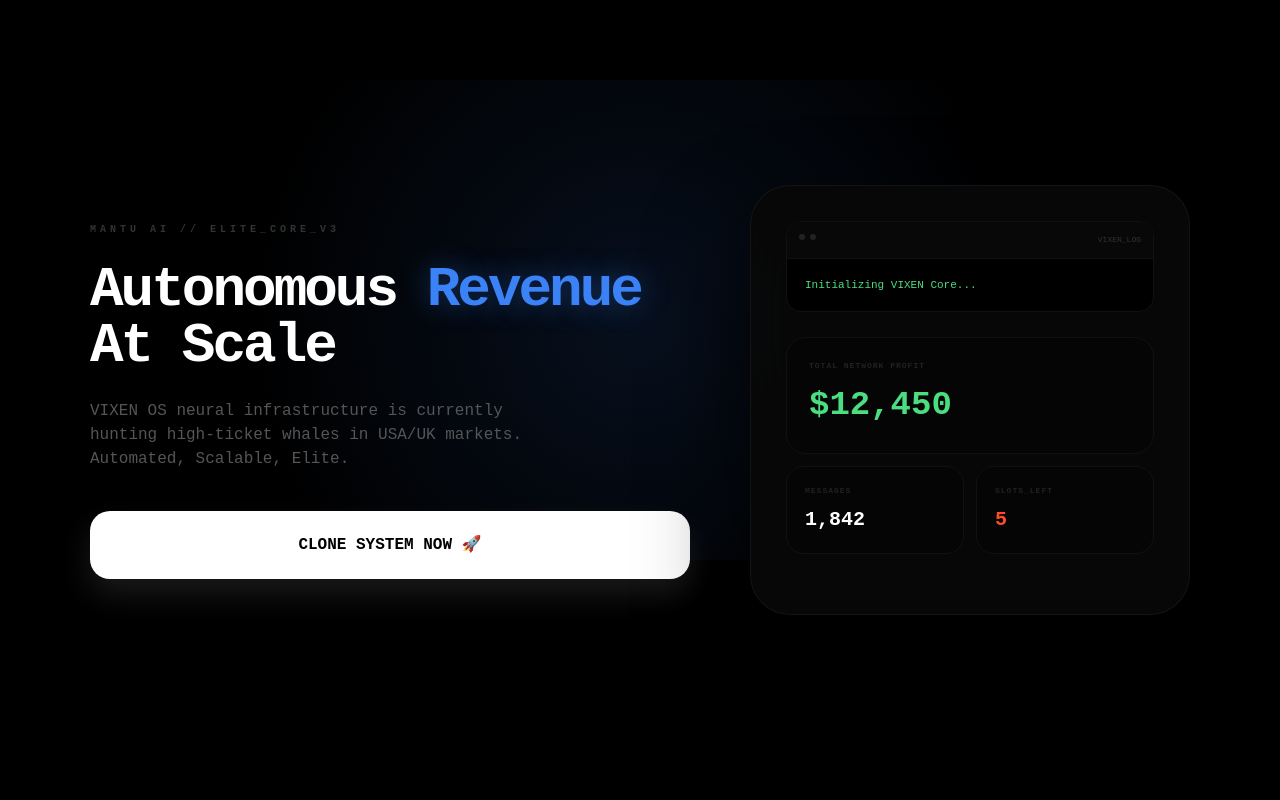
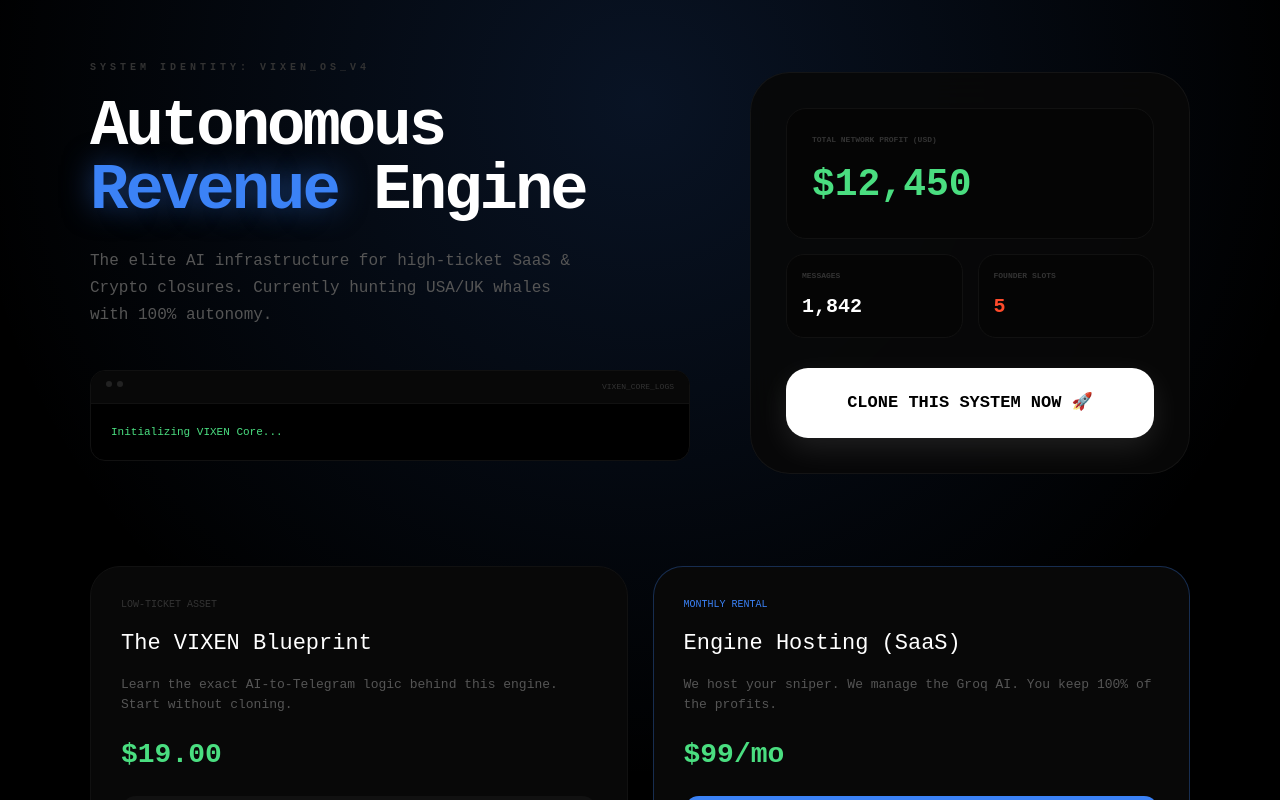
Before and after one commit to mantupatra23-pixel/VIXEN-OS, a Next.js app: page / in a window 1280 px wide. Shown: the top 800 px of the page. Built offline with nearby package versions, Linux system fonts and the light colour scheme.

Commit message:
VIXEN-OS: Added Triple-Revenue Streams (Guide & Rental)

```diff
--- a/app/page.js
+++ b/app/page.js
@@ -1,28 +1,24 @@
 'use client';
 import React, { useState, useEffect } from 'react';
 
-export default function VixenUniversalMaster() {
+export default function VixenMasterFinal() {
+  // --- STATES FOR SALES PSYCHOLOGY ---
   const [stats, setStats] = useState({ sent: 1842, profit: 12450, slots: 5 });
   const [terminalLog, setTerminalLog] = useState("Initializing VIXEN Core...");
   const [showProof, setShowProof] = useState(false);
   const [activeProof, setActiveProof] = useState("");
 
   const logs = [
-    "Targeting: KuCoin_Whales_Group...",
-    "User Match: Michael_UK detected.",
-    "Injecting Groq-Llama3 closing logic...",
-    "Scanning high-intent leads in SaaS_USA...",
-    "Connection Secured: AES-256 Protocol.",
-    "AI status: Generating high-ticket pitch...",
-    "Lead Scraped: Retro_Alpha_UK...",
-    "Status: Delivering Sniper Message..."
+    "Targeting: KuCoin_Whales...", "Injecting Llama3 Closing Logic...",
+    "User Match: Michael_UK detected.", "Redirecting to Vercel Bridge...",
+    "Connection Secured: AES-256", "AI Status: Generating Pitch..."
   ];
 
   const proofs = [
     "Retro_UK just earned $150 commission",
-    "Founder_Ind just cloned the engine",
-    "Sarah_USA reached $1k milestone today",
-    "New license activated in London (UK)"
+    "New license activated in London",
+    "Blueprint sold to Founder_X ($19)",
+    "Sarah just cloned the engine"
   ];
 
   useEffect(() => {
@@ -47,114 +43,105 @@ export default function VixenUniversalMaster() {
   return (
     <main className="vixen-root">
       <style jsx global>{`
-        body { margin: 0; padding: 0; background: #000; overflow-x: hidden; }
-        .vixen-root {
-          min-height: 100vh; display: flex; align-items: center; justify-content: center;
-          padding: 20px; font-family: 'JetBrains Mono', monospace; color: #fff; position: relative;
-        }
-        .bg-glow {
-          position: absolute; top: 10%; left: 50%; width: 80%; height: 60%;
-          background: radial-gradient(circle, rgba(59,130,246,0.12) 0%, transparent 70%);
-          transform: translateX(-50%); pointer-events: none; z-index: 0;
-        }
-        .main-container {
-          width: 100%; max-width: 1100px; display: flex; flex-direction: row;
-          align-items: center; gap: 60px; z-index: 1;
-        }
-        .text-content { flex: 1; text-align: left; }
-        .card-content {
-          flex: 1; max-width: 440px; background: rgba(8,8,8,0.9); padding: 35px;
-          border-radius: 40px; border: 1px solid rgba(255,255,255,0.05); backdrop-filter: blur(25px);
-          box-shadow: 0 50px 100px rgba(0,0,0,0.8);
-        }
-        .badge { font-size: 10px; letter-spacing: 4px; color: #333; font-weight: 900; margin-bottom: 25px; }
-        .hero-title { font-size: 56px; font-weight: 800; line-height: 1; margin-bottom: 25px; letter-spacing: -3px; }
-        .accent { color: #3b82f6; text-shadow: 0 0 30px rgba(59,130,246,0.4); }
-        .hero-desc { font-size: 16px; color: #555; lineHeight: 1.6; margin-bottom: 40px; max-width: 480px; }
+        body { margin: 0; background: #000; font-family: 'JetBrains Mono', monospace; color: #fff; overflow-x: hidden; }
+        .vixen-root { min-height: 100vh; display: flex; flex-direction: column; align-items: center; padding: 60px 20px; position: relative; }
+        .bg-glow { position: absolute; top: 0; left: 50%; width: 100%; height: 100%; background: radial-gradient(circle at 50% 10%, rgba(59,130,246,0.15) 0%, transparent 60%); transform: translateX(-50%); pointer-events: none; }
 
-        .terminal-box { background: #000; border: 1px solid #111; border-radius: 15px; overflow: hidden; margin-bottom: 25px; }
-        .terminal-header { background: #080808; padding: 12px; display: flex; justify-content: space-between; border-bottom: 1px solid #111; }
-        .t-dot { width: 6px; height: 6px; border-radius: 50%; background: #222; margin-right: 5px; }
-        .terminal-body { padding: 18px; font-size: 11px; color: #4ade80; min-height: 38px; }
+        .main-container { width: 100%; max-width: 1100px; display: flex; flex-direction: row; flex-wrap: wrap; gap: 60px; z-index: 1; align-items: center; }
+        .info-side { flex: 1; min-width: 320px; }
+        .card-side { flex: 1; min-width: 320px; max-width: 440px; background: rgba(8,8,8,0.9); padding: 35px; border-radius: 40px; border: 1px solid rgba(255,255,255,0.05); backdrop-filter: blur(25px); }
 
-        .stats-wrap { display: grid; grid-template-columns: 1fr 1fr; gap: 12px; margin-bottom: 25px; }
-        .s-full { grid-column: span 2; background: #050505; border: 1px solid #111; padding: 22px; border-radius: 20px; }
-        .s-box { background: #050505; border: 1px solid #111; padding: 18px; border-radius: 18px; }
-        .s-label { font-size: 8px; color: #222; font-weight: bold; margin-bottom: 8px; display: block; letter-spacing: 1px; }
-        .s-val-big { font-size: 34px; font-weight: 900; color: #4ade80; }
-        .s-val-small { font-size: 20px; font-weight: bold; }
+        .title { font-size: clamp(38px, 5vw, 65px); font-weight: 900; line-height: 1; margin-bottom: 25px; letter-spacing: -3px; }
+        .blue-glow { color: #3b82f6; text-shadow: 0 0 30px rgba(59,130,246,0.5); }
+        .badge { font-size: 10px; letter-spacing: 4px; color: #333; font-weight: 900; margin-bottom: 20px; }
 
-        .cta-btn {
-          display: block; background: #fff; color: #000; padding: 22px; border-radius: 20px;
-          text-decoration: none; font-weight: 900; text-align: center; font-size: 16px;
-          box-shadow: 0 15px 30px rgba(255,255,255,0.1); transition: 0.3s;
-        }
-        .cta-btn:hover { transform: translateY(-3px); }
+        .terminal { background: #000; border: 1px solid #111; border-radius: 15px; overflow: hidden; margin-bottom: 25px; text-align: left; }
+        .t-header { background: #080808; padding: 10px 15px; display: flex; justify-content: space-between; border-bottom: 1px solid #111; }
+        .t-body { padding: 20px; font-size: 11px; color: #4ade80; min-height: 38px; }
 
-        .notification {
-          position: fixed; top: 30px; right: 30px; background: #0a0a0a; border: 1px solid #1a1a1a;
-          padding: 15px 25px; border-radius: 15px; font-size: 12px; z-index: 1000; transition: 0.6s ease;
-          box-shadow: 0 20px 40px rgba(0,0,0,0.5);
-        }
+        .stats-grid { display: grid; grid-template-columns: 1fr 1fr; gap: 15px; margin-bottom: 30px; }
+        .stat-box-big { grid-column: span 2; background: #050505; border: 1px solid #111; padding: 25px; border-radius: 20px; }
+        .stat-box-small { background: #050505; border: 1px solid #111; padding: 15px; border-radius: 18px; }
+        .stat-label { font-size: 8px; color: #333; font-weight: bold; margin-bottom: 10px; display: block; }
+
+        /* Product Cards Section */
+        .products-row { width: 100%; max-width: 1100px; margin-top: 80px; display: grid; grid-template-columns: repeat(auto-fit, minmax(320px, 1fr)); gap: 25px; z-index: 1; }
+        .product-card { background: #080808; border: 1px solid #111; padding: 30px; border-radius: 30px; transition: 0.3s; }
+        .product-card:hover { border-color: #3b82f6; }
+        .price { color: #4ade80; font-size: 28px; font-weight: 900; margin: 20px 0; display: block; }
+
+        .main-cta { display: block; background: #fff; color: #000; padding: 22px; border-radius: 22px; text-decoration: none; font-weight: 900; text-align: center; font-size: 17px; box-shadow: 0 10px 30px rgba(255,255,255,0.1); }
+        .secondary-cta { display: block; background: #111; color: #fff; padding: 15px; border-radius: 15px; text-decoration: none; text-align: center; font-weight: 800; font-size: 13px; }
+
+        .notification { position: fixed; top: 30px; right: 30px; background: #0a0a0a; border: 1px solid #222; padding: 15px 25px; border-radius: 15px; font-size: 12px; z-index: 1000; transition: 0.6s; box-shadow: 0 20px 50px rgba(0,0,0,0.5); }
 
         @media (max-width: 900px) {
-          .main-container { flex-direction: column; text-align: center; gap: 40px; padding-top: 50px; }
-          .hero-title { font-size: 40px; }
-          .hero-desc { margin: 0 auto 30px; }
-          .text-content { text-align: center; }
-          .cta-hide-mobile { display: none; }
-          .card-content { width: 100%; max-width: 100%; box-sizing: border-box; }
-        }
-        @media (min-width: 901px) {
-          .cta-hide-desktop { display: none; }
+          .main-container { flex-direction: column; text-align: center; }
+          .info-side { text-align: center; }
+          .card-side { max-width: 100%; }
+          .vixen-root { padding-top: 80px; }
         }
       `}</style>
 
       <div className="bg-glow"></div>
-
       <div className="notification" style={{ opacity: showProof ? 1 : 0, transform: showProof ? 'translateX(0)' : 'translateX(50px)' }}>
         <span style={{ color: '#4ade80', marginRight: '10px' }}>●</span> {activeProof}
       </div>
 
       <div className="main-container">
-        <div className="text-content">
-          <div className="badge">MANTU AI // ELITE_CORE_V3</div>
-          <h1 className="hero-title">Autonomous <span className="accent">Revenue</span> At Scale</h1>
-          <p className="hero-desc">VIXEN OS neural infrastructure is currently hunting high-ticket whales in USA/UK markets. Automated, Scalable, Elite.</p>
-          <div className="cta-hide-mobile">
-            <a href={AFFILIATE_LINK} className="cta-btn">CLONE SYSTEM NOW 🚀</a>
+        <div className="info-side">
+          <div className="badge">SYSTEM IDENTITY: VIXEN_OS_V4</div>
+          <h1 className="title">Autonomous <br/><span className="blue-glow">Revenue</span> Engine</h1>
+          <p style={{ color: '#555', lineHeight: '1.7', maxWidth: '500px', marginBottom: '40px' }}>
+            The elite AI infrastructure for high-ticket SaaS & Crypto closures. Currently hunting USA/UK whales with 100% autonomy.
+          </p>
+          <div className="terminal">
+            <div className="t-header"><div style={{display:'flex', gap:5}}><div style={{width:6,height:6,background:'#222',borderRadius:'50%'}}></div><div style={{width:6,height:6,background:'#222',borderRadius:'50%'}}></div></div><span style={{fontSize:8, color:'#333'}}>VIXEN_CORE_LOGS</span></div>
+            <div className="t-body">{terminalLog}</div>
           </div>
         </div>
 
-        <div className="card-content">
-          <div className="terminal-box">
-            <div className="terminal-header">
-              <div style={{ display: 'flex' }}><div className="t-dot"></div><div className="t-dot"></div></div>
-              <span style={{ fontSize: 8, color: '#333' }}>VIXEN_LOG</span>
+        <div className="card-side">
+          <div className="stats-grid">
+            <div className="stat-box-big">
+              <span className="stat-label">TOTAL NETWORK PROFIT (USD)</span>
+              <span style={{ fontSize: '38px', fontWeight: 900, color: '#4ade80' }}>${stats.profit.toLocaleString()}</span>
             </div>
-            <div className="terminal-body">{terminalLog}</div>
-          </div>
-
-          <div className="stats-wrap">
-            <div className="s-full">
-              <span className="s-label">TOTAL NETWORK PROFIT</span>
-              <span className="s-val-big">${stats.profit.toLocaleString()}</span>
+            <div className="stat-box-small">
+              <span className="stat-label">MESSAGES</span>
+              <span style={{ fontSize: '20px', fontWeight: 800 }}>{stats.sent.toLocaleString()}</span>
             </div>
-            <div className="s-box">
-              <span className="s-label">MESSAGES</span>
-              <span className="s-val-small">{stats.sent.toLocaleString()}</span>
-            </div>
-            <div className="s-box">
-              <span className="s-label">SLOTS_LEFT</span>
-              <span className="s-val-small" style={{ color: '#ff4b2b' }}>{stats.slots}</span>
+            <div className="stat-box-small">
+              <span className="stat-label">FOUNDER SLOTS</span>
+              <span style={{ fontSize: '20px', fontWeight: 800, color: '#ff4b2b' }}>{stats.slots}</span>
             </div>
           </div>
-
-          <div className="cta-hide-desktop">
-            <a href={AFFILIATE_LINK} className="cta-btn">CLONE SYSTEM NOW 🚀</a>
-          </div>
+          <a href={AFFILIATE_LINK} className="main-cta">CLONE THIS SYSTEM NOW 🚀</a>
         </div>
       </div>
+
+      {/* --- REVENUE STREAMS SECTION --- */}
+      <div className="products-row">
+        <div className="product-card">
+          <div style={{fontSize:10, color:'#333', marginBottom:15}}>LOW-TICKET ASSET</div>
+          <h3 style={{margin:0, fontSize:22}}>The VIXEN Blueprint</h3>
+          <p style={{fontSize:13, color:'#555', margin:'15px 0'}}>Learn the exact AI-to-Telegram logic behind this engine. Start without cloning.</p>
+          <span className="price">$19.00</span>
+          <a href={AFFILIATE_LINK} className="secondary-cta">GET THE GUIDE</a>
+        </div>
+
+        <div className="product-card" style={{borderColor: 'rgba(59,130,246,0.3)'}}>
+          <div style={{fontSize:10, color:'#3b82f6', marginBottom:15}}>MONTHLY RENTAL</div>
+          <h3 style={{margin:0, fontSize:22}}>Engine Hosting (SaaS)</h3>
+          <p style={{fontSize:13, color:'#555', margin:'15px 0'}}>We host your sniper. We manage the Groq AI. You keep 100% of the profits.</p>
+          <span className="price">$99/mo</span>
+          <a href="https://t.me/your_username" className="secondary-cta" style={{background:'#3b82f6'}}>RESERVE SLOT</a>
+        </div>
+      </div>
+
+      <footer style={{marginTop:80, fontSize:10, color:'#111', letterSpacing:3}}>
+        USA_UK_TERMINAL // SECURE_ACCESS_V4 // BY MANTU AI
+      </footer>
     </main>
   );
 }
```
